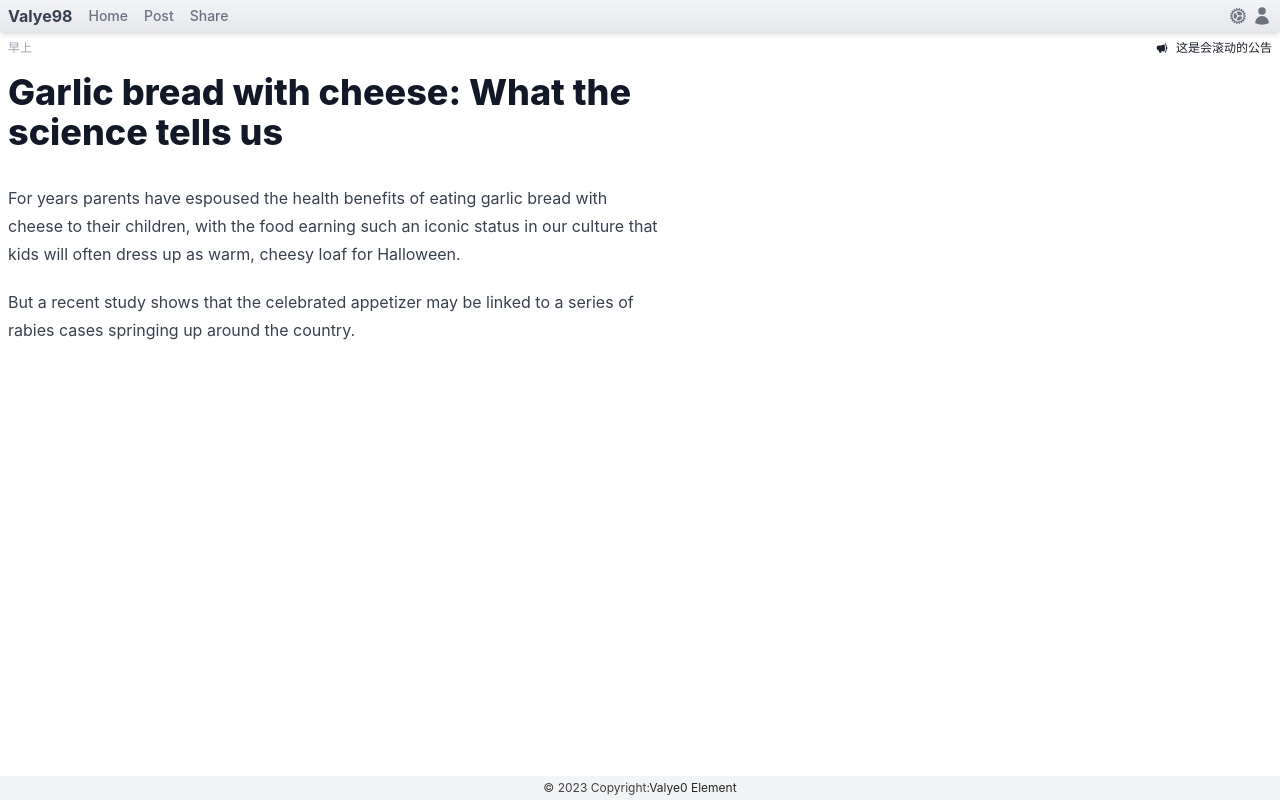
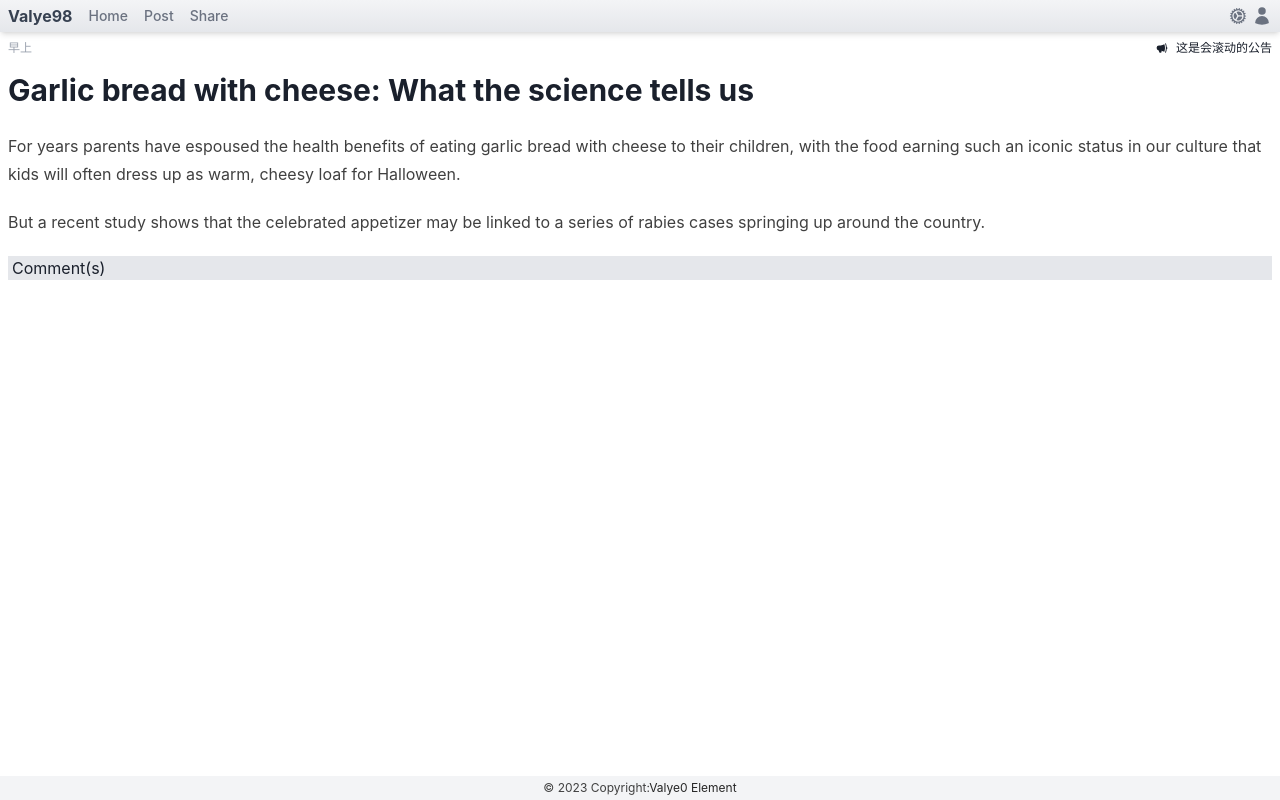
Before and after one commit to hjklchan/valyek, a React (Vite) app: page /post/1 in a window 1280 px wide. Built offline with nearby package versions, Linux system fonts and the light colour scheme.

Commit message:
文章详情布局

```diff
--- a/src/pages/post/detail.tsx
+++ b/src/pages/post/detail.tsx
@@ -3,9 +3,11 @@ import { useParams } from "react-router-dom";
 const PostDetail = () => {
     const { postId } = useParams();
     return <>
-        {/** Post Main Content **/}
-        <article className="prose prose-gray">
-            <h1>Garlic bread with cheese: What the science tells us</h1>
+        {/** Article Title **/}
+        <h1 className="text-3xl font-bold">Garlic bread with cheese: What the science tells us</h1>
+        <br />
+        {/** Article Main Content **/}
+        <article className="prose prose max-w-none min-h-50 hover:prose-a:text-blue-500 prose-neutral">
             <p>
                 For years parents have espoused the health benefits of eating garlic bread with cheese to their
                 children, with the food earning such an iconic status in our culture that kids will often dress
@@ -16,6 +18,10 @@ const PostDetail = () => {
                 springing up around the country.
             </p>
         </article>
+        <div className="my-5">
+            <h3 className="bg-gray-200 text-md px-1">Comment(s)</h3>
+            {/** Article Comment **/}
+        </div>
     </>
 }
 
```
